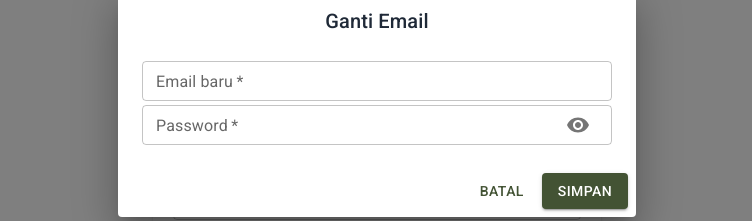
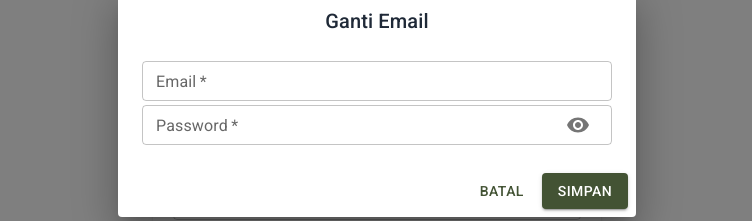
Before and after one commit to ismyfanafillah/precifood-consumer, a Next.js app: page /profile in a window 1280 px wide. Both pictures are taken after a click on the button "GANTI EMAIL". Shown: the part 297-518 px from the top of the page, without its empty margins (263-1015 px from the left). Built offline with nearby package versions, Linux system fonts and the light colour scheme; no server answers.

Commit message:
edit label

```diff
--- a/src/components/ChangeEmailDialog.tsx
+++ b/src/components/ChangeEmailDialog.tsx
@@ -101,7 +101,7 @@ export default function ChangeEmailDialog({
             className="mb-4"
             {...register("new_email")}
             required
-            label="Email baru"
+            label="Email"
             type="email"
             size="small"
             name="new_email"
```
